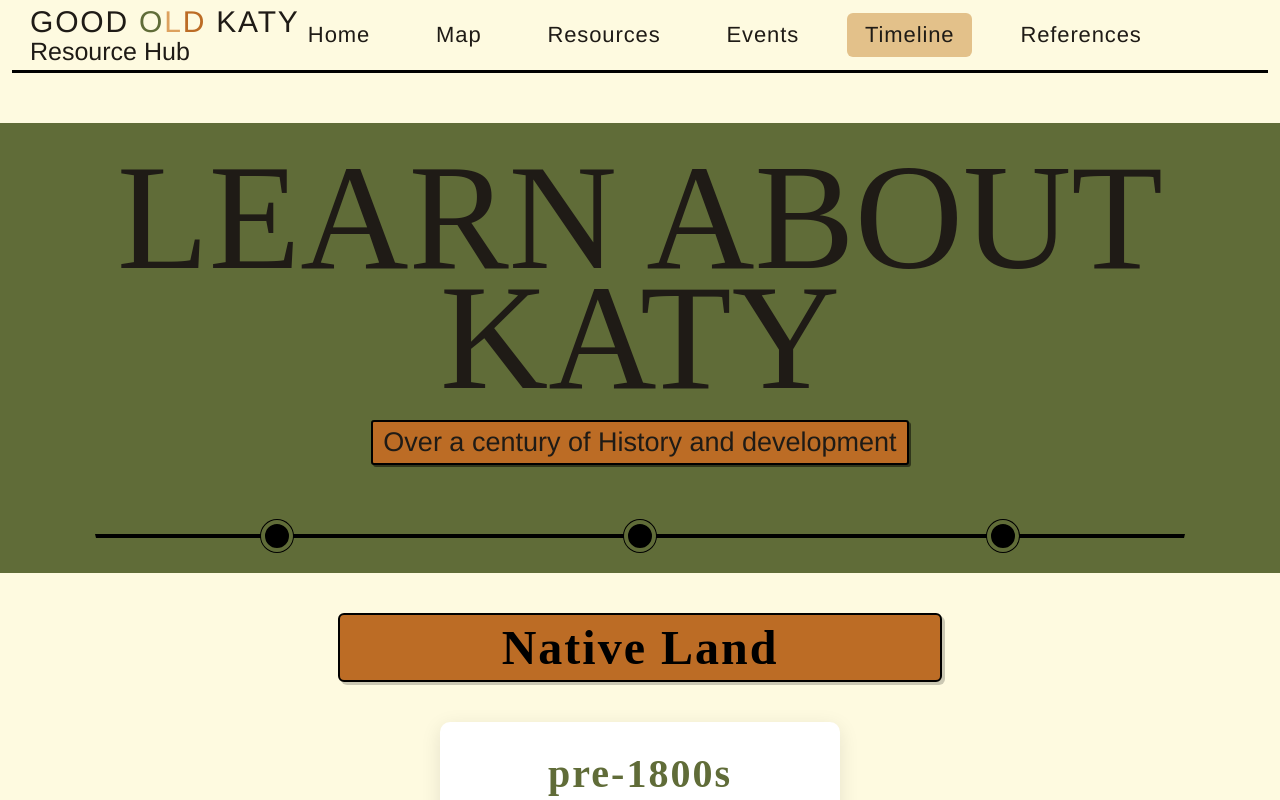
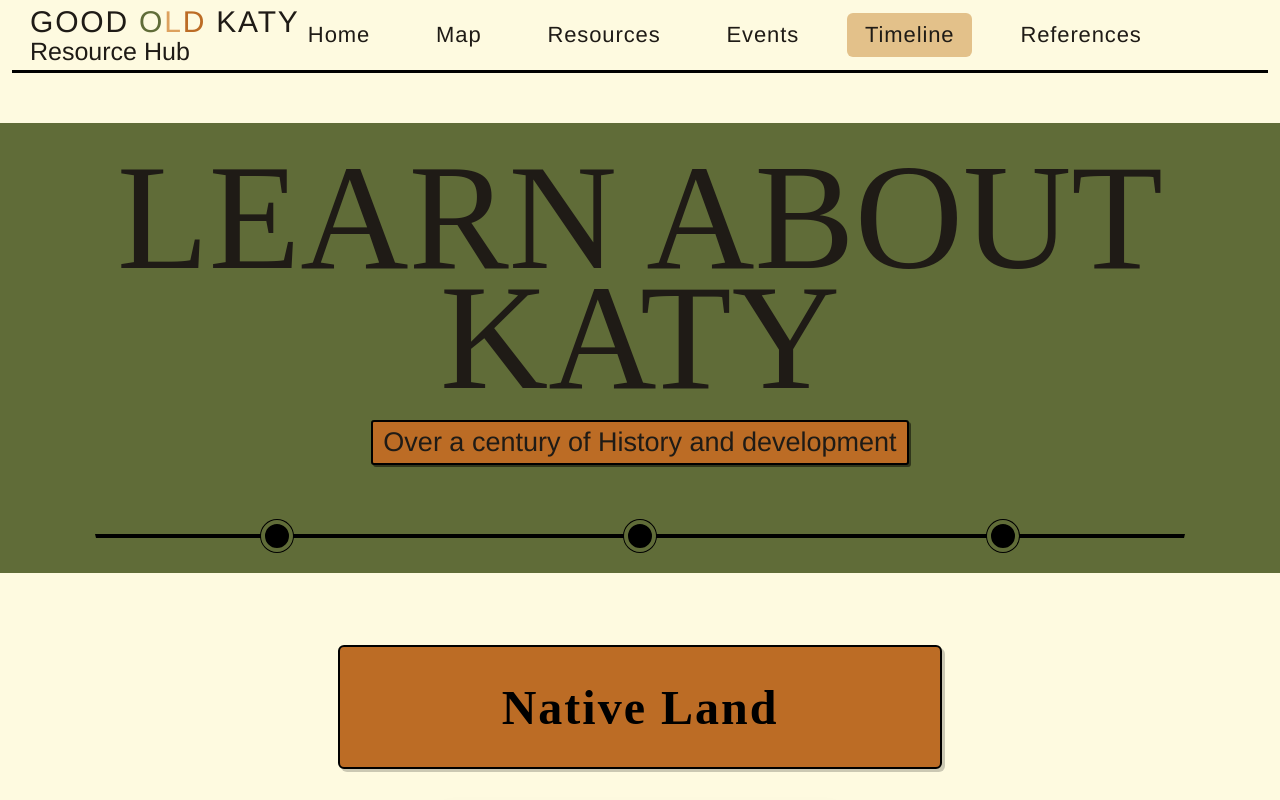
Before and after one commit to slhstsa/webpage, a React (Create React App) app: page /webpage/timeline in a window 1280 px wide. Shown: the top 800 px of the page. Built offline with nearby package versions, Linux system fonts and the light colour scheme; a web font is replaced by a local one.

Commit message:
fixing stuff i forgot what

```diff
--- a/src/components/timeline/timeline.css
+++ b/src/components/timeline/timeline.css
@@ -32,17 +32,21 @@
 .content-title {
   font-family: "Yearbook Solid W01";
   font-size: 3rem;
+	text-align: center;
   letter-spacing: 2px;
   color: black;
-  margin-top: 0px;
   background-color: #bc6c25;
-  padding: 5px 0px 5px 0px;
   border: 2px solid black;
   box-shadow: 3px 3px rgba(0,0,0,.2);
   border-radius: 6px;
+	min-height: 120px;
   width: 600px;
   margin-left: 50%;
   transform: translateX(-50%);
+
+	display: flex;
+  align-items: center;
+  justify-content: center;
 }
 
 .fun-fact{
```
